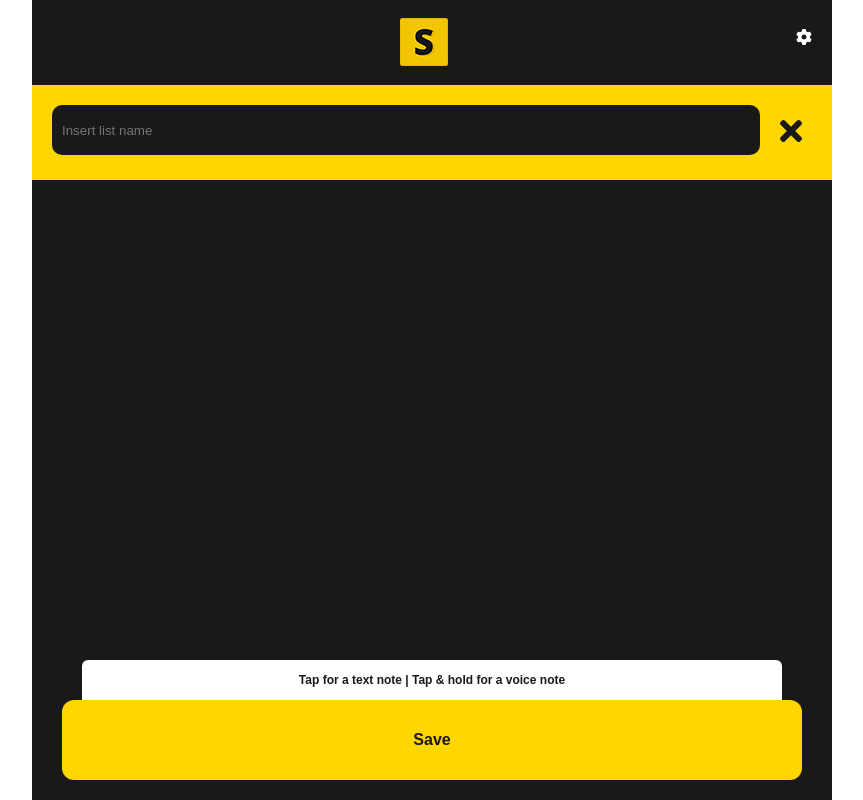
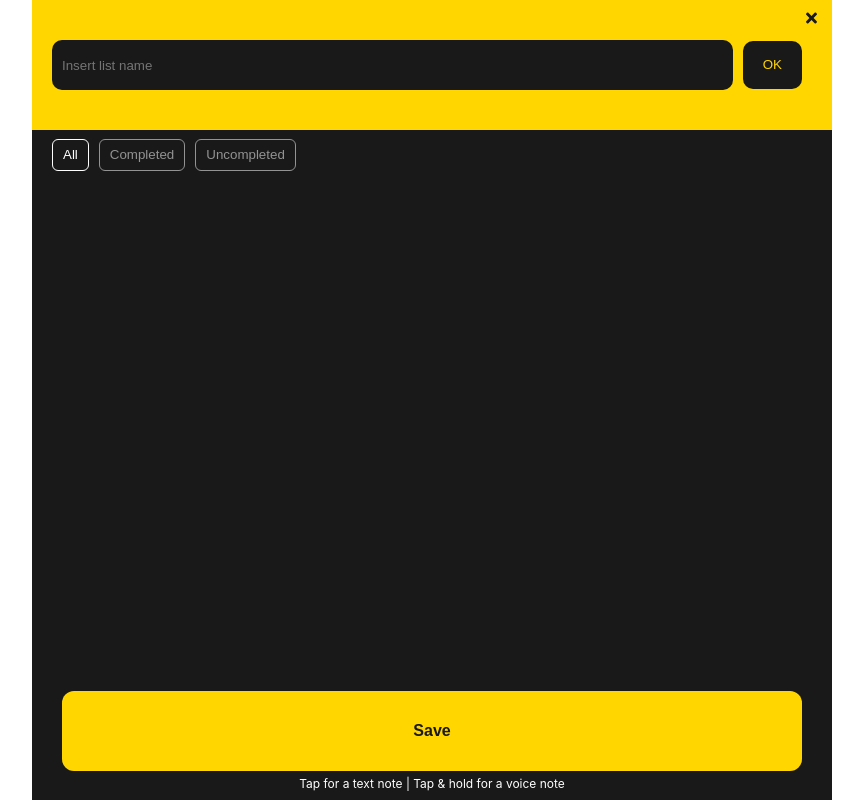
Before and after one commit to gutuJosh/shopping-list, a React (Create React App) app: page / in a window 1280 px wide. Both pictures are taken after a click on the button "Add new list". Shown: the whole page, without its empty margins (208-1071 px from the left). Built offline with nearby package versions, Linux system fonts and the light colour scheme.

Commit message:
css fixes

```diff
--- a/public/index.html
+++ b/public/index.html
@@ -28,7 +28,7 @@
   </head>
   <body>
     <noscript>You need to enable JavaScript to run this app.</noscript>
-    <main id="root" class="container pad-x-20"></main>
+    <main id="root" class="container"></main>
     <!--
       This HTML file is a template.
       If you open it directly in the browser, you will see an empty page.
--- a/src/App.css
+++ b/src/App.css
@@ -362,7 +362,7 @@ h1 {
 
 .page {
   position: absolute;
-  width: calc(100% - 40px);
+  width: 100%;
   height: 100%;
   overflow-y: auto;
   overflow-x: hidden;
@@ -441,21 +441,24 @@ ul {
   position: relative;
 }
 .shopping-list {
-  height: calc(100vh - 260px);
+  height: calc(100vh - 340px);
   overflow-y: auto;
   overflow-x: hidden;
   margin-top: 20px;
   scrollbar-width: thin;
-  padding-bottom: 100px;
+  padding-bottom: 60px;
+}
+.shopping-list.main-list {
+  height: calc(100vh - 300px);
 }
 .shopping-list::-webkit-scrollbar {
   width: 5px;
 }
 .shopping-list::-webkit-scrollbar-track {
-  background-color: var(--light-grey);
+  background-color: var(--dark-grey);
 }
 .shopping-list::-webkit-scrollbar-thumb {
-  background-color: var(--yellow);
+  background-color: var(--light-grey);
 }
 ul:not(.draggable) li {
   position: relative;
@@ -534,23 +537,20 @@ ul.draggable li.move-up {
   display: inline-block;
   cursor: pointer;
 }
-.icnx2 {
-  width: 32px;
-  height: 32px;
-}
-.close-icn {
-  margin: 0 -10px 0 10px;
+
+.close-icon {
+  position: absolute;
+  top: 10px;
+  right: 10px;
 }
 footer {
   width: 100%;
-  position: absolute;
-  bottom: 0;
-  left: 0;
+  position: relative;
+  height: 100px;
   z-index: 10;
   background-color: var(--dark-grey);
 }
-.add-new-item,
-.shadow-btn {
+.add-new-item {
   border: none;
   text-align: center;
   background-color: var(--yellow);
@@ -570,13 +570,7 @@ footer {
   box-shadow: 0 0 0 0 rgba(0, 0, 0, 1);
   z-index: 10;
 }
-.shadow-btn {
-  color: transparent;
-  background: transparent;
-  opacity: 0;
-  position: absolute;
-  z-index: 1;
-}
+
 .add-new-item span {
   line-height: 80px;
   position: absolute;
@@ -617,30 +611,19 @@ footer {
   display: none;
 }
 
-.shadow-btn::before {
+.tips {
   content: attr(title);
   font-size: 1.2rem;
-  display: block;
   width: calc(100% - 40px);
   text-align: center;
-  color: var(--dark-grey);
-  line-height: 40px;
-  background-color: #fff;
-  border-radius: 6px 6px 0 0;
+  color: #fff;
   position: absolute;
-  top: 10px;
+  bottom: 0;
   left: 50%;
   transform: translateX(-50%);
-  transition: all 0.4s ease-in-out;
-  z-index: 0;
 }
-.add-new-item.click ~ .shadow-btn {
-  opacity: 1;
-}
-.add-new-item.click ~ .shadow-btn::before {
-  top: -40px;
-}
-.add-new-item.longpress ~ .shadow-btn {
+
+.add-new-item.longpress ~ .tips {
   display: none;
 }
 /*Custom checkbox/radio buttons*/
@@ -715,10 +698,14 @@ footer {
   transform: translateX(-50%);
   background-color: var(--yellow);
   transition: all 0.3s ease-out;
-  z-index: 1;
+  z-index: 100;
 }
 .new-item-container.active {
-  top: 85px;
+  top: 0px;
+}
+.new-item-container > div {
+  max-height: 50px;
+  margin: 20px 0;
 }
 .new-item-container input {
   width: 100%;
@@ -726,6 +713,18 @@ footer {
   border-radius: 10px;
   background-color: var(--dark-grey);
   color: #fff;
+}
+
+.new-item-container button {
+  background-color: var(--dark-grey);
+  color: var(--yellow);
+  height: auto;
+  border-radius: 10px;
+  border: none;
+  padding: 0 20px;
+  position: relative;
+  top: -9px;
+  line-height: 48px;
 }
 
 .setting-list .item-details label {
@@ -818,6 +817,12 @@ body.light .filters-container button:disabled {
   border: 1px solid var(--font-grey);
   color: var(--font-grey);
 }
+body.light .shopping-list {
+  height: calc(100vh - 360px);
+}
+body.light .shopping-list.main-list {
+  height: calc(100vh - 320px);
+}
 body.light .shopping-list li {
   background-color: #fff;
   border: 1px solid var(--font-grey);
@@ -857,6 +862,27 @@ body.light .new-item-container input {
   color: var(--font-grey);
 }
 
+body.light li.dragg-active {
+  background-image: -webkit-repeating-linear-gradient(
+    135deg,
+    transparent,
+    transparent 3px,
+    #f1f1f1 3px,
+    #f1f1f1 6px
+  );
+  background-image: -moz-repeating-linear-gradient(
+    135deg,
+    transparent,
+    transparent 3px,
+    #f1f1f1 3px,
+    #f1f1f1 6px
+  );
+}
+
+body.light footer .tips {
+  color: var(--font-grey);
+}
+
 @keyframes pulse {
   0% {
     transform: scale(0.95);
--- a/src/components/FilterBtns.js
+++ b/src/components/FilterBtns.js
@@ -11,7 +11,7 @@ function FilterBtns(props) {
   };
 
   return (
-    <nav className="filters-container mtop20">
+    <nav className="filters-container mtop20 pad-x-20">
       <button
         onClick={handleOnClick}
         data-key="0"
--- a/src/components/Header.js
+++ b/src/components/Header.js
@@ -11,7 +11,7 @@ function Header(props) {
 
   return (
     <>
-      <header className="menu-container">
+      <header className="menu-container pad-x-20">
         <nav className="main-nav">
           <ul className="flex">
             <li>
--- a/src/components/InputField.js
+++ b/src/components/InputField.js
@@ -4,11 +4,34 @@ function InputField(props) {
   const [inputValue, setInputValue] = useState("");
   const element = useRef(null);
 
+  const saveNewItem = () => {
+    clearTimeout(delay);
+    props.handleInputValue(inputValue);
+    setInputValue("");
+  };
+
   useEffect(() => {
     setTimeout(() => element.current.classList.add("active"), 300);
   }, []);
   return (
-    <div className="new-item-container pad20 flex" ref={element}>
+    <div className="new-item-container pad20" ref={element}>
+      <div className="flex">
+        <a
+          className="close-icon"
+          href="#"
+          title="Delete"
+          onClick={(e) => {
+            e.preventDefault();
+            clearTimeout(delay);
+            setInputValue("");
+            props.handleSaveBtn();
+          }}
+        >
+          <svg className="icn">
+            <use href="#close-icon"></use>
+          </svg>
+        </a>
+
         <div className="flex-item auto">
           <input
             type="text"
@@ -18,33 +41,28 @@ function InputField(props) {
             placeholder={props.placeholder}
             onChange={(e) => setInputValue(e.target.value)}
             onBlur={(e) => {
-            delay = setTimeout(() => props.handleInputValue(inputValue), 300);
+              delay = setTimeout(() => {
+                props.handleInputValue(inputValue);
                 setInputValue("");
+              }, 300);
             }}
             onKeyPress={(e) => {
               if (e.key === "Enter") {
-              clearTimeout(delay);
-              props.handleInputValue(inputValue);
-              setInputValue("");
+                saveNewItem();
               }
             }}
           />
         </div>
         <div className="pad10 pad-x-10">
-        <a
-          href="#"
-          title="Delete"
+          <button
             onClick={(e) => {
               e.preventDefault();
-            clearTimeout(delay);
-            setInputValue("");
-            props.handleSaveBtn();
+              saveNewItem();
             }}
           >
-          <svg className="icnx2 close-icn">
-            <use href="#close-icon"></use>
-          </svg>
-        </a>
+            OK
+          </button>
+        </div>
       </div>
     </div>
   );
--- a/src/components/SaveBtn.js
+++ b/src/components/SaveBtn.js
@@ -17,15 +17,13 @@ function SaveBtn(props) {
     if (!loaded) {
       element.current.addEventListener("transitionend", addAnimation);
     }
-    setLabel(
-      navigator.onLine
-        ? `Tap for a text note | Tap & hold for a voice note`
-        : `Tap for a text note`
-    );
+    if (!navigator.onLine) {
+      setLabel(false);
+    }
   }, []);
 
   return (
-    <footer>
+    <footer className="pad-x-20">
       <button {...props} ref={element}>
         <span className="title-default">+ {props.title}</span>
         <span className="title-clicked">Save</span>
@@ -35,9 +33,7 @@ function SaveBtn(props) {
           </svg>
         </span>
       </button>
-      <button className="shadow-btn" title={label}>
-        &nbsp;
-      </button>
+      {label && <small className="tips">{label}</small>}
     </footer>
   );
 }
--- a/src/pages/Home.js
+++ b/src/pages/Home.js
@@ -193,7 +193,7 @@ function Home() {
   return (
     <>
       {appStatus && <h2>Loading ...</h2>}
-      <h1>{t("My Lists")}</h1>
+      <h1 className="pad-x-20">{t("My Lists")}</h1>
       {showInput === true && (
         <Suspense fallback={<div>Loading...</div>}>
           <InputField
@@ -208,7 +208,10 @@ function Home() {
       )}
       <FilterBtns handleClick={handleFilters} />
       {lists !== false && (
-        <ul className="shopping-list all-lists" ref={shoppingList}>
+        <ul
+          className="shopping-list all-lists main-list pad-x-20"
+          ref={shoppingList}
+        >
           {lists.map((item, i) => (
             <ListItem
               index={i}
--- a/src/pages/List.js
+++ b/src/pages/List.js
@@ -269,12 +269,12 @@ function List() {
 
   return (
     <>
-      <h1>
+      <h1 className="pad-x-20">
         {state.currentList.name}{" "}
         <span>({state.currentList.records}) items</span>
       </h1>
       {listItems !== false && (
-        <div className="flex mtop20">
+        <div className="flex mtop20 pad-x-20">
           <p className="flex-item">Total cost: {totalPrice()}</p>
           <p className="flex-item txt-right">
             Created at: {formatDate(state.currentList.date)}
@@ -283,12 +283,19 @@ function List() {
       )}
       {showInput === true && (
         <Suspense fallback={<div>Loading...</div>}>
-          <InputField placeholder="Add item" handleInputValue={addItem} />
+          <InputField
+            placeholder="Add item"
+            handleInputValue={addItem}
+            handleSaveBtn={() => {
+              setShowInput(false);
+              setAction("");
+            }}
+          />
         </Suspense>
       )}
       <FilterBtns name="list-items" handleClick={handleFilters} />
       {listItems !== false && (
-        <ul className="shopping-list all-lists" ref={shoppingList}>
+        <ul className="shopping-list all-lists pad-x-20" ref={shoppingList}>
           {listItems.map((item, i) => (
             <ListItem
               index={i}
--- a/src/pages/Settings.js
+++ b/src/pages/Settings.js
@@ -54,12 +54,12 @@ function Settings() {
 
   return (
     <>
-      <h1>Settings</h1>
-      <p className="mtop20">
+      <h1 className="pad-x-20">Settings</h1>
+      <p className="mtop20 pad-x-20">
         Application management, set language, microphone permission and theme
         mode.
       </p>
-      <ul className="shopping-list setting-list">
+      <ul className="shopping-list setting-list pad-x-20">
         <li>
           <div
             className="flex"
```
Lines whose indentation alone changed are shown as unchanged.
